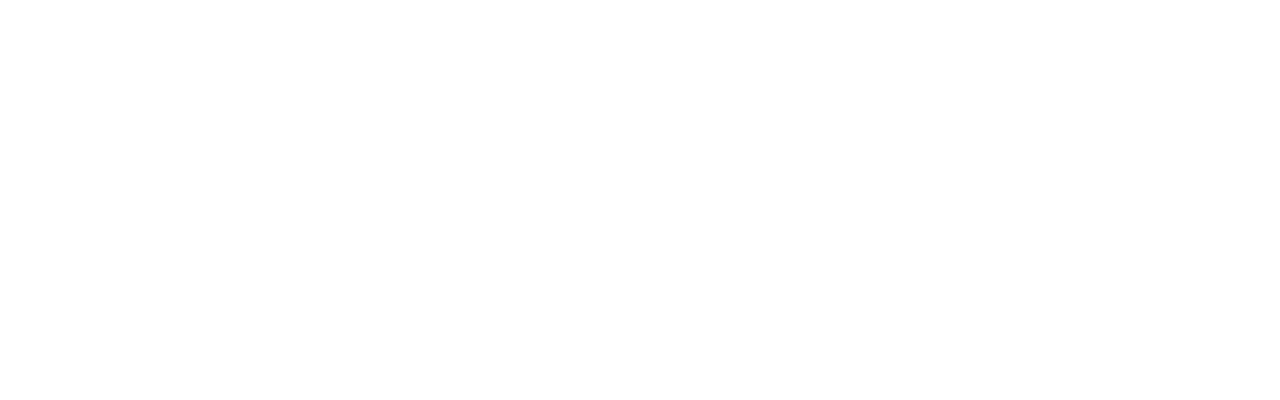
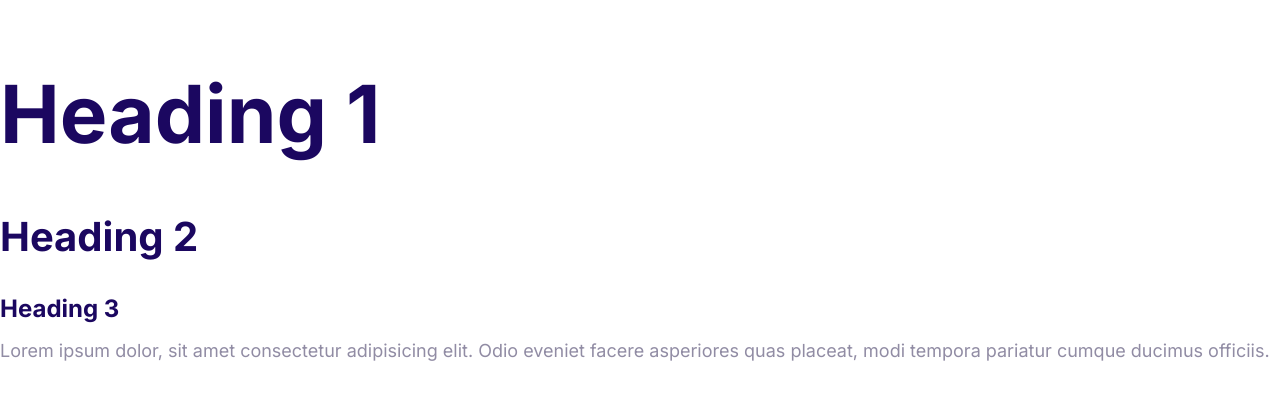
Before and after one commit to manudeli/Season-And-Work, a plain HTML site: page index.html in a window 1280 px wide. Drawn offline with Linux system fonts and the light colour scheme.

Commit message:
Define the styles for the fonts.

```diff
--- a/css/styles.css
+++ b/css/styles.css
@@ -5,3 +5,54 @@
   --color-headings: #1b0760;
   --color-body: #918ca4;
 }
+html {
+  /* 62.5% of 16px = 10px */
+  font-size: 62.5%;
+}
+body {
+  font-family: Inter, Arial, Helvetica, sans-serif;
+  font-size: 2.4rem;
+  line-height: 1.5;
+  color: var(--color-body);
+}
+
+h1,
+h2,
+h3 {
+  color: var(--color-headings);
+  margin-bottom: 1rem;
+}
+
+h1 {
+  font-size: 7rem;
+}
+
+h2 {
+  font-size: 4rem;
+}
+
+h3 {
+  font-size: 3rem;
+}
+
+p {
+  margin-top: 0;
+}
+
+@media screen and (min-width: 1024px) {
+  body {
+    font-size: 1.8rem;
+  }
+
+  h1 {
+    font-size: 8rem;
+  }
+
+  h2 {
+    font-size: 4rem;
+  }
+
+  h3 {
+    font-size: 2.4rem;
+  }
+}
--- a/index.html
+++ b/index.html
@@ -6,7 +6,21 @@
     <meta name="viewport" content="width=device-width, initial-scale=1.0" />
     <link rel="stylesheet" href="css/normalize.css" />
     <link rel="stylesheet" href="css/styles.css" />
+    <link rel="preconnect" href="https://fonts.gstatic.com" />
+    <link
+      href="https://fonts.googleapis.com/css2?family=Inter:wght@400;700&display=swap"
+      rel="stylesheet"
+    />
     <title>시즌앤워크 | Season & Work</title>
   </head>
-  <body></body>
+  <body>
+    <h1>Heading 1</h1>
+    <h2>Heading 2</h2>
+    <h3>Heading 3</h3>
+    <p>
+      Lorem ipsum dolor, sit amet consectetur adipisicing elit. Odio eveniet
+      facere asperiores quas placeat, modi tempora pariatur cumque ducimus
+      officiis.
+    </p>
+  </body>
 </html>
```
